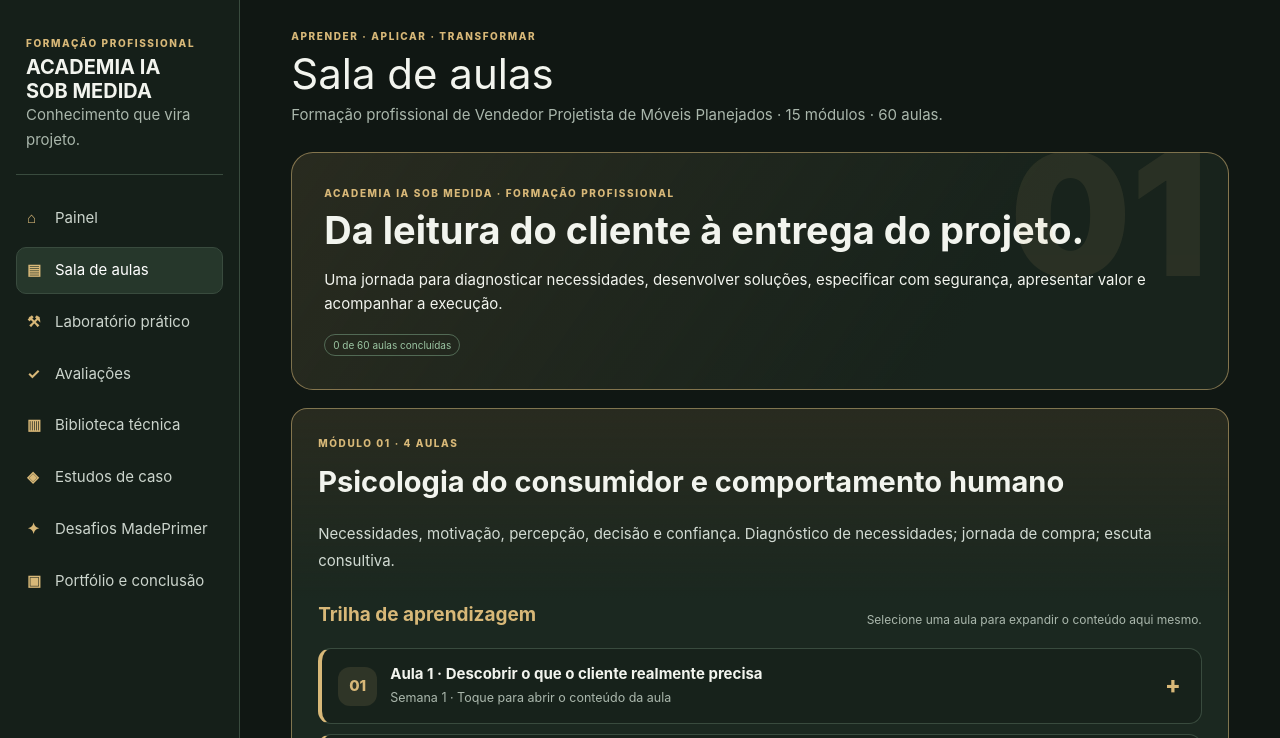
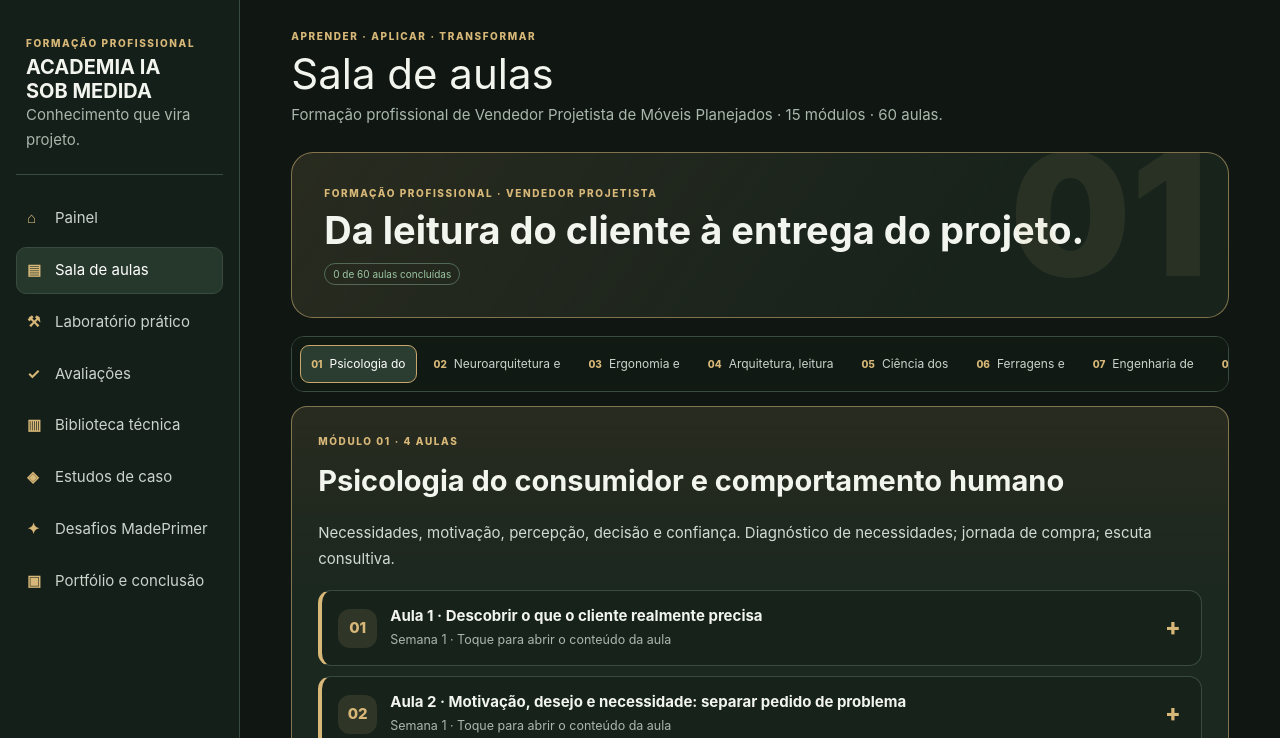
Before and after one commit to evaldo0510/academiaiasobmedida, a plain HTML site: page index.html in a window 1280 px wide. Both pictures are taken after a click on the link "Sala de aulas". Shown: the top 738 px of the page. Drawn offline with Linux system fonts and the light colour scheme.

Commit message:
Simplify classroom navigation with compact module rail

```diff
--- a/index.html
+++ b/index.html
@@ -473,6 +473,12 @@ html{scroll-behavior:smooth}
 .acad-section-heading p{margin:0;color:var(--muted);font-size:12px}
 @media(max-width:950px){.acad-module-grid{grid-template-columns:repeat(2,minmax(0,1fr))}}
 @media(max-width:620px){.acad-module-grid{grid-template-columns:1fr}.acad-module-card{min-height:140px}.acad-module-hero{padding:20px}.acad-lesson-trigger{padding:12px;min-height:70px}}
+.acad-module-rail{position:sticky;top:8px;z-index:4;display:flex;gap:6px;overflow-x:auto;overscroll-behavior-x:contain;padding:8px;margin:0 0 14px;background:#111a14f2;border:1px solid var(--line);border-radius:13px;backdrop-filter:blur(12px);scrollbar-width:thin}
+.acad-module-tab{flex:0 0 auto;display:flex;align-items:center;gap:7px;white-space:nowrap;border:1px solid transparent;border-radius:9px;padding:8px 10px;background:transparent;color:#cbd4cc;font-size:12px}
+.acad-module-tab span{font-size:10px;font-weight:800;color:var(--gold)}
+.acad-module-tab.active{background:#2b3d30;border-color:var(--module-accent,var(--gold));color:#fff}
+.acad-module-tab:focus-visible{outline:2px solid var(--gold);outline-offset:2px}
+@media(max-width:620px){.acad-module-rail{top:4px;margin:0 -2px 12px;padding:6px;border-radius:11px}.acad-module-tab{padding:8px 9px;font-size:11px}}
 </style>
 <script id="academia-navigation-and-design-system">
 (function(){
@@ -498,17 +504,15 @@ html{scroll-behavior:smooth}
         '<span class="acad-lesson-symbol" aria-hidden="true">'+(active?'−':'+')+'</span></button>';
       return trigger+(active?'<div id="lesson-inline-content" class="acad-lesson-content">'+lessonHTML()+'</div>':'');
     }).join('');
+    var moduleRail='<nav class="acad-module-rail" aria-label="Navegação dos módulos">'+M.map(function(item,i){return '<button type="button" class="acad-module-tab '+(mi===i?'active':'')+'" onclick="window.sel('+i+')" aria-current="'+(mi===i?'page':'false')+'" title="'+esc(item[0])+'"><span>'+String(i+1).padStart(2,'0')+'</span>'+esc(item[0].split(' ').slice(0,2).join(' '))+'</button>'}).join('')+'</nav>';
     return '<div class="acad-module-hero" style="--module-accent:'+c+';--module-soft:'+c+'20;--module-border:'+c+'88" data-number="'+String(mi+1).padStart(2,'0')+'">'+
-      '<div class="eyebrow">ACADEMIA IA SOB MEDIDA · FORMAÇÃO PROFISSIONAL</div>'+
+      '<div class="eyebrow">FORMAÇÃO PROFISSIONAL · VENDEDOR PROJETISTA</div>'+
       '<h2>Da leitura do cliente à entrega do projeto.</h2>'+
-      '<p>Uma jornada para diagnosticar necessidades, desenvolver soluções, especificar com segurança, apresentar valor e acompanhar a execução.</p>'+
       '<span class="tag">'+done.length+' de 60 aulas concluídas</span></div>'+
+      moduleRail+
       '<section class="content acad-module-panel" id="module-detail" style="--module-accent:'+c+';--module-soft:'+c+'20;--module-border:'+c+'88">'+
       '<div class="eyebrow">MÓDULO '+String(mi+1).padStart(2,'0')+' · 4 AULAS</div><h2>'+esc(m[0])+'</h2><p>'+esc(m[1])+'. '+esc(m[2])+'.</p>'+
-      '<div class="acad-section-heading"><h3>Trilha de aprendizagem</h3><p>Selecione uma aula para expandir o conteúdo aqui mesmo.</p></div>'+
-      '<div class="acad-lessons">'+lessonRows+'</div></section>'+
-      '<div class="acad-section-heading"><h3>Explore os 15 módulos</h3><p>Cada módulo tem identidade visual e foco próprios.</p></div>'+
-      '<div class="acad-module-grid">'+M.map(function(_,i){return moduleCard(i)}).join('')+'</div>';
+      '<div class="acad-lessons">'+lessonRows+'</div></section>';
   };
   window.render=function(){
     if(typeof nav==='function')nav();
```
